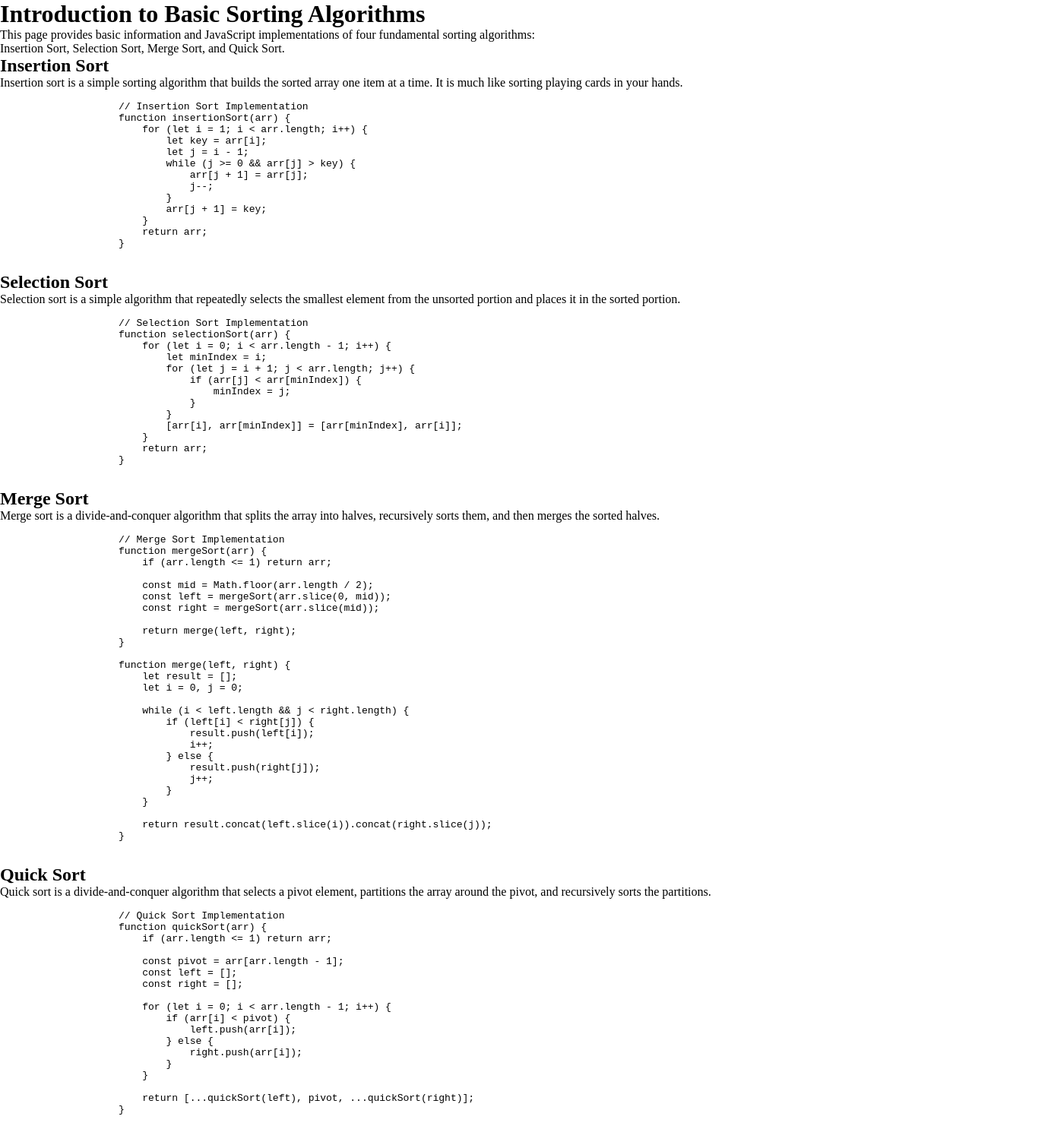
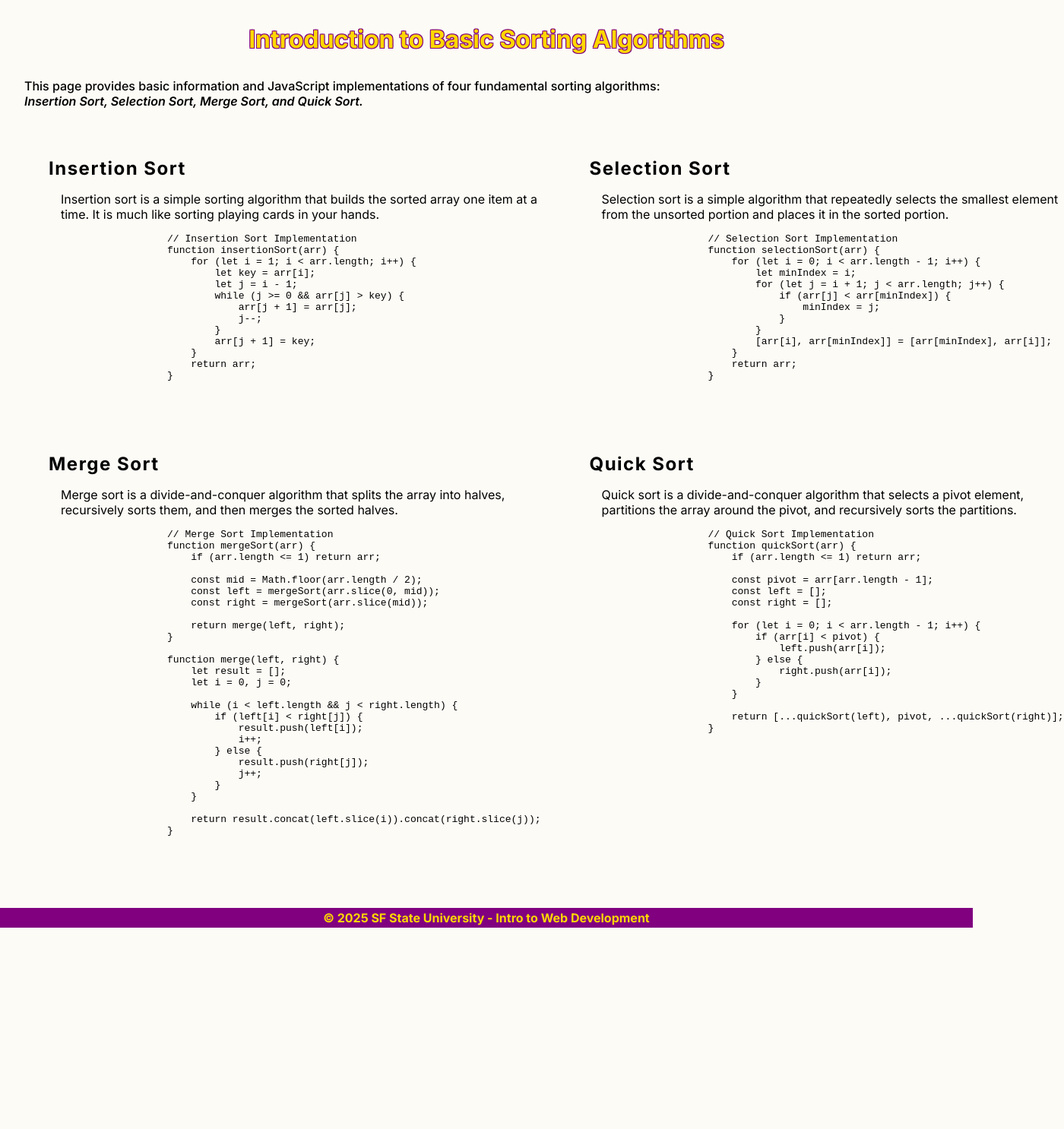
Before and after one commit to jdelacruz23/four-sorting-algo, a plain HTML site: page index.html in a window 1280 px wide. Shown: the top 1486 px of the page at 76% size, 1400 px wide, since content can reach past the window. After the commit the page ends 1221 px from the top, so only its background shows below. Drawn offline with Linux system fonts and the light colour scheme.

Commit message:
finished the project w/ styling and improved the html a bit semantically

```diff
--- a/index.html
+++ b/index.html
@@ -1,8 +1,8 @@
 <!DOCTYPE html>
 <html lang="en">
   <head>
-    <meta charset="UTF-8" />
-    <meta name="viewport" content="width=device-width, initial-scale=1.0" />
+    <meta charset="UTF-8">
+    <meta name="viewport" content="width=device-width, initial-scale=1.0">
     <title>Intro to Basic Sorting Algorithms</title>
     <link rel="stylesheet" href="styles.css">
   </head>
@@ -11,8 +11,8 @@
       <h1 id="page-intro">Introduction to Basic Sorting Algorithms</h1>
       <p>
         This page provides basic information and JavaScript implementations of
-        four fundamental sorting algorithms: <br />
-        Insertion Sort, Selection Sort, Merge Sort, and Quick Sort.
+        four fundamental sorting algorithms: <br>
+        <span class="algos">Insertion Sort, Selection Sort, Merge Sort, and Quick Sort.</span>
       </p>
     </header>
     <main>
@@ -65,7 +65,7 @@
                         return arr;
                     }
                 </code>
-            </pre>
+         </pre>
       </div>
 
       <div id="merge-sort" class="algorithm">
@@ -139,6 +139,9 @@
             </pre>
       </div>
     </main>
-    <footer>© 2025 SF State University - Intro to Web Development</footer>
+
+    <footer>
+      © 2025 SF State University - Intro to Web Development
+    </footer>
   </body>
 </html>
--- a/styles.css
+++ b/styles.css
@@ -1,5 +1,67 @@
+@import url('https://fonts.googleapis.com/css2?family=Inter:ital,opsz,wght@0,14..32,100..900;1,14..32,100..900&family=Source+Code+Pro:ital,wght@0,200..900;1,200..900&display=swap');
+
 *{
     margin: 0;
     padding: 0;
     box-sizing: border-box;
 }
+
+body{
+    min-height: 100vh;
+    font-family: "Inter", sans-serif;
+    background-color: rgb(253, 251, 246);
+}
+
+header{
+    margin: 2rem;
+}
+header>h1{
+    text-align: center;
+    color: gold;
+    text-shadow: -1px -1px 0 purple, 1px -1px 0 purple, -1px 1px 0 purple, 1px 1px 0 purple;
+}
+
+header>p{
+    margin-top: 2rem;
+    font-weight: 500;
+}
+
+.algos{
+    font-weight: 600;
+    font-style: italic;
+}
+
+main{
+    margin: 2rem;
+    display: grid;
+    grid-template-columns: 1fr 1fr;
+    grid-template-rows: auto;
+}
+
+.algorithm{
+    display: flex;
+    flex-direction: column;
+    margin: 2rem;
+}
+
+.algorithm>p{
+    margin: 1rem 0 0 1rem;
+}
+
+.algo-sorting-heading{
+    letter-spacing: 1.5px;
+}
+
+.language-javascript{
+    font-style: "Source Code Pro";
+}
+
+footer{
+    bottom: 0;
+    width: 100%;
+    background-color: purple;
+    color: gold;
+    text-align: center;
+    font-weight: bold;
+    padding: .2rem;
+}
```
Also changed, not shown: 1 other file.
